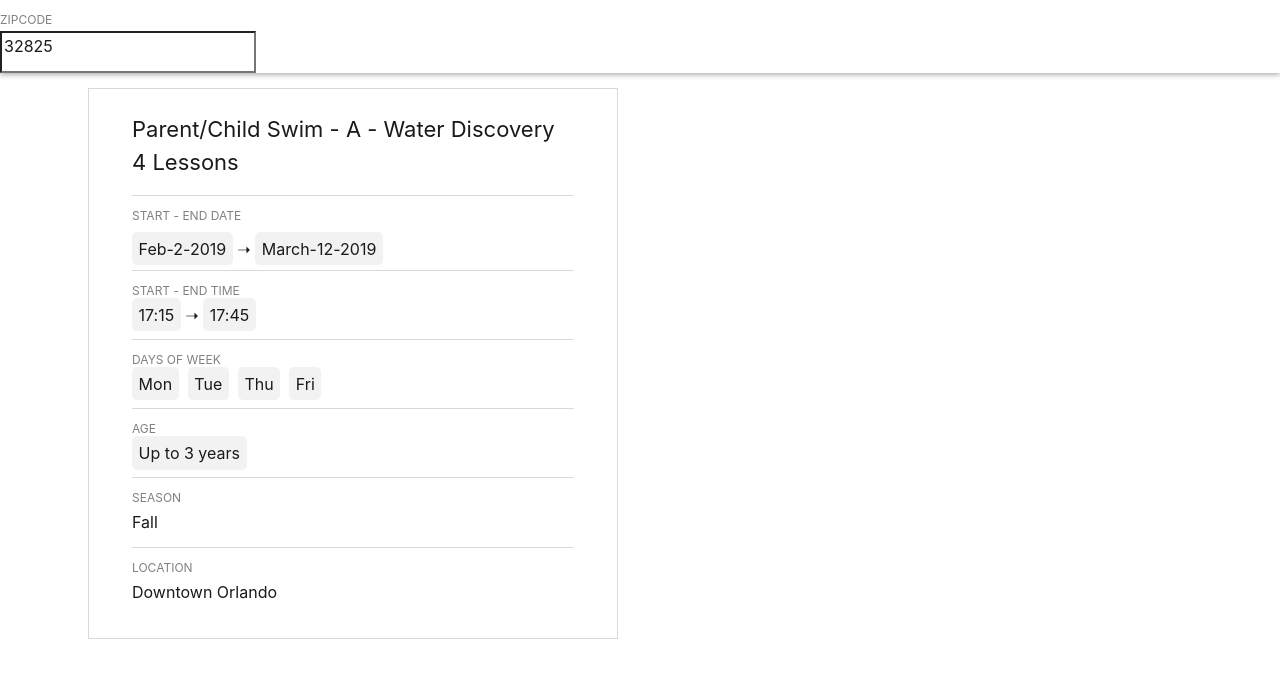
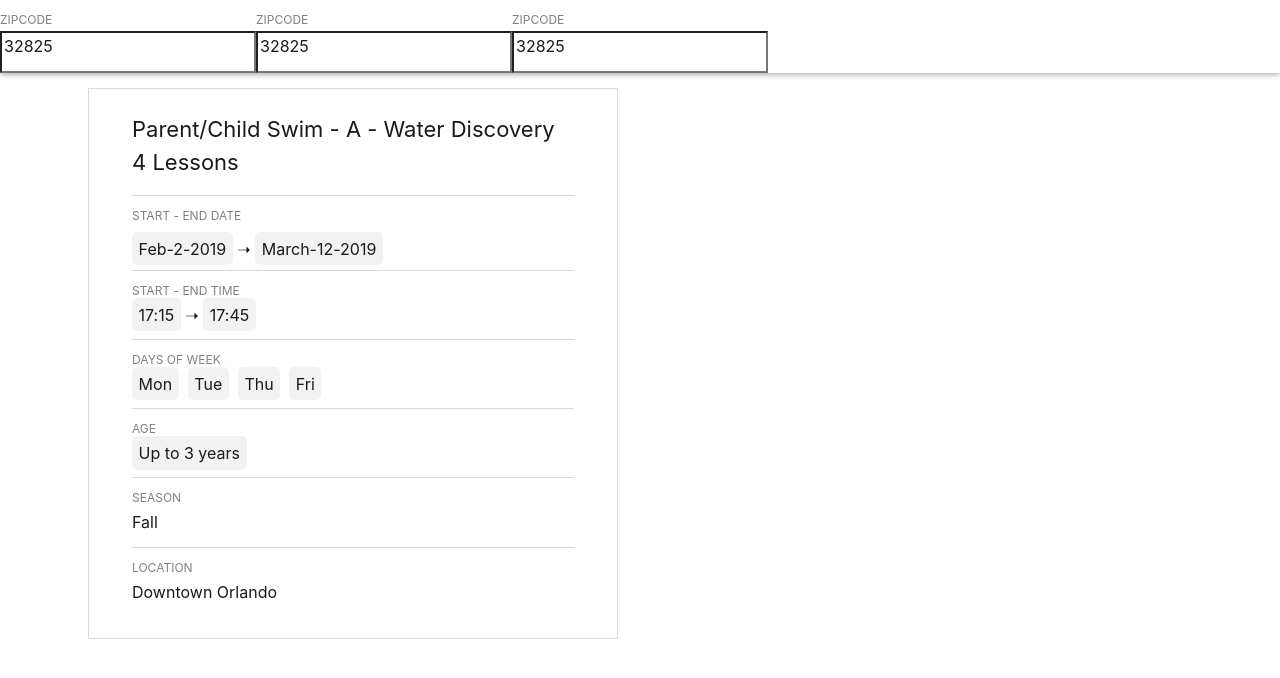
Before and after one commit to talossun/Y_Event_Component_V2, a plain HTML site: page index.html in a window 1280 px wide. Drawn offline with Linux system fonts and the light colour scheme.

Commit message:
Update index.html

```diff
--- a/index.html
+++ b/index.html
@@ -22,13 +22,22 @@
 <body data-scheme="carl">
 	<main class="home">
 		<header class="header">
-            <!--<h1 class="header-title"><a href="https://twitter.com/mnmllist" target="_blank">mnmllist</a></h1>
-            <h2 class="header-subtitle">listing all things minimal</h2>-->
 			<span class="" id="" style="display: flex;flex-flow: column;text-transform:uppercase;">
 				<label class="product-brand" for="ymca-zipcode">ZipCode</label>
 
-			<input aria-label="zip" class="product-name" id="ymca-zipcode" maxlength="5" name="postal-code" placeholder="Zip Code" type="text" value="32825" style="display: flex;flex-flow: column;"></span></header>
+				<input aria-label="zip" class="product-name" id="ymca-zipcode" maxlength="5" name="postal-code" placeholder="Zip Code" type="text" value="32825" style="display: flex;flex-flow: column;" />
+			</span>
+			<span class="" id="" style="display: flex;flex-flow: column;text-transform:uppercase;">
+				<label class="product-brand" for="ymca-zipcode">ZipCode</label>
 
+				<input aria-label="zip" class="product-name" id="ymca-zipcode" maxlength="5" name="postal-code" placeholder="Zip Code" type="text" value="32825" style="display: flex;flex-flow: column;" />
+			</span>
+			<span class="" id="" style="display: flex;flex-flow: column;text-transform:uppercase;">
+				<label class="product-brand" for="ymca-zipcode">ZipCode</label>
+
+				<input aria-label="zip" class="product-name" id="ymca-zipcode" maxlength="5" name="postal-code" placeholder="Zip Code" type="text" value="32825" style="display: flex;flex-flow: column;" />
+			</span>
+		</header>
 		<div class="grid">
 			<article class="list-container" id="art-paintings">
 				<div class="list">
```
